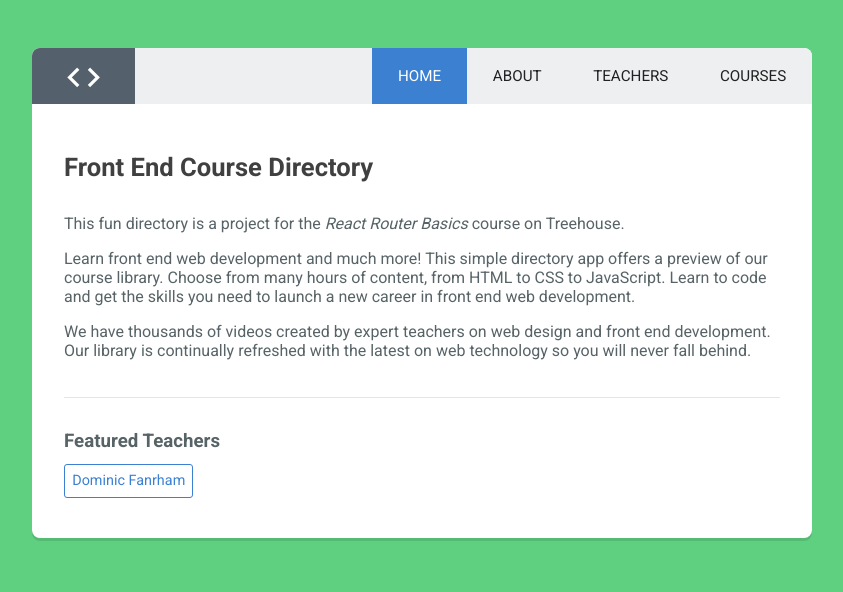
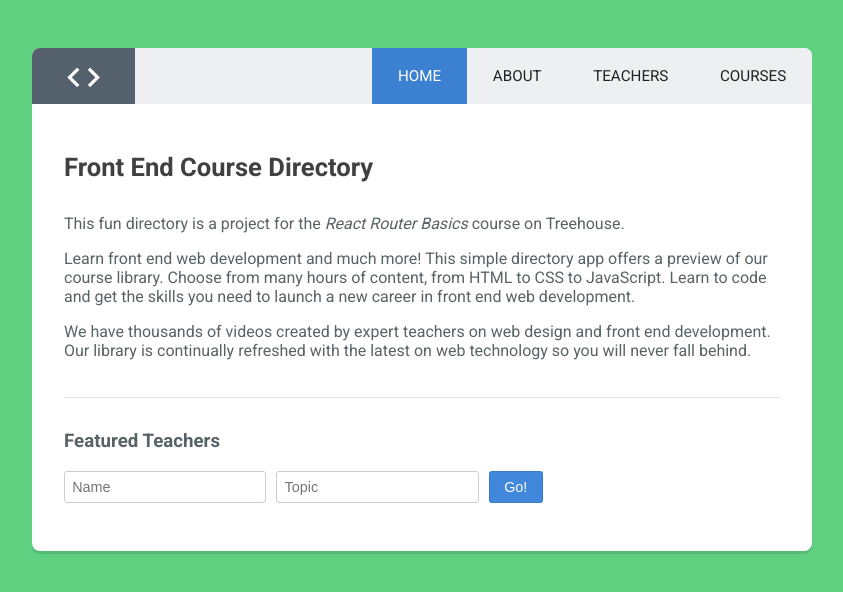
Before and after one commit to domfarnham/course-directory, a React (Create React App) app: page / in a window 1280 px wide. Shown: the top 592 px of the page, without its empty margins (218-1061 px from the left). Built offline with nearby package versions, Linux system fonts and the light colour scheme.

Commit message:
Added Featured Teachers form to Home component.

```diff
--- a/src/components/App.js
+++ b/src/components/App.js
@@ -22,7 +22,7 @@
         <Route exact path='/' component={Home} />
         <Route path='/about' component={About} />
         <Route exact path='/teachers' component={Teachers} />
-        <Route path='/teachers/:topic/:fname-:lname' component={Featured} />
+        <Route path='/teachers/:topic/:name' component={Featured} />
         <Route path='/courses' component={Courses} />
         <Route component={NotFound} />
       </Switch>
--- a/src/components/Featured.js
+++ b/src/components/Featured.js
@@ -1,8 +1,7 @@
 import React from 'react'
 
 const Featured = ({ match }) => {
-  const { fname, lname, topic } = match.params
-  const name = `${fname} ${lname}`
+  const { name, topic } = match.params
 
   return (
     <div className='main-content'>
--- a/src/components/Home.js
+++ b/src/components/Home.js
@@ -1,7 +1,14 @@
 import React, { Component } from 'react'
-import { Link } from 'react-router-dom'
 
 class Home extends Component {
+  handleSubmit = e => {
+    e.preventDefault()
+    const teacherName = this.name.value
+    const teacherTopic = this.topic.value
+    const path = `teachers/${teacherTopic}/${teacherName}`
+    this.props.history.push(path)
+  }
+
   render () {
     return (
       <div className='main-content home'>
@@ -11,7 +18,11 @@
         <p>We have thousands of videos created by expert teachers on web design and front end development. Our library is continually refreshed with the latest on web technology so you will never fall behind.</p>
         <hr />
         <h3>Featured Teachers</h3>
-        <Link to='/teachers/JavaScript/Dominic-Farnham'>Dominic Fanrham</Link>
+        <form onSubmit={this.handleSubmit}>
+          <input type='text' placeholder='Name' ref={ input => this.name = input} />
+          <input type='text' placeholder='Topic' ref={input => this.topic = input} />
+          <button type='submit'>Go!</button>
+        </form>
 
       </div>
     )
```
Also changed, not shown: package.json (+10 -4 lines), 1 other file (tests, documents, lock files or other folders).
